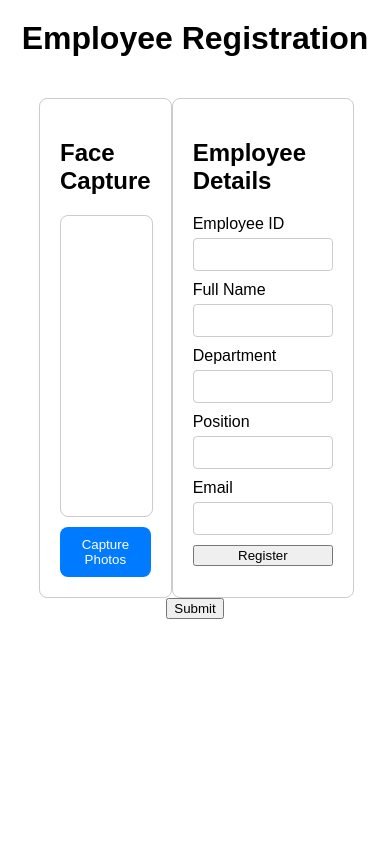
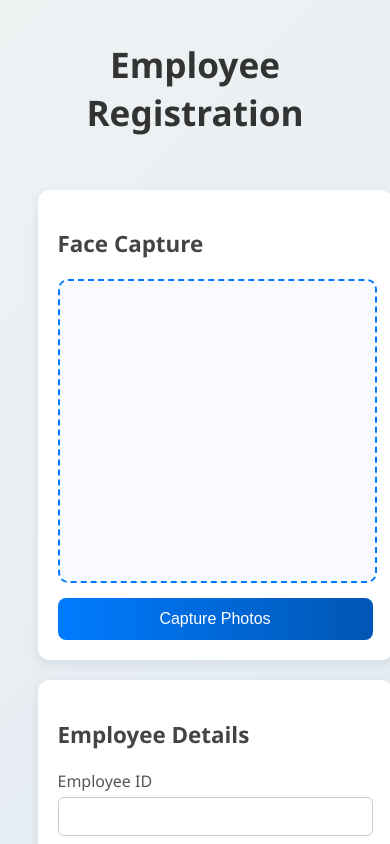
Before and after one commit to heshanpasindusankalpa/face-attendance-system, a React (Create React App) app: page /Reg in a window 390 px wide. Shown: the top 844 px of the page. Built offline with nearby package versions, Linux system fonts and the light colour scheme.

Commit message:
Update reg.css

```diff
--- a/src/Pages/Registration/reg.css
+++ b/src/Pages/Registration/reg.css
@@ -1,70 +1,133 @@
+/* Container Styling */
 .container {
   display: flex;
   flex-direction: column;
   align-items: center;
-  font-family: Arial, sans-serif;
+  font-family: 'Segoe UI', Arial, sans-serif;
+  background: linear-gradient(135deg, #eef2f3, #dfe9f3);
+  min-height: 100vh;
+  padding: 20px;
 }
 
+/* Title */
 h1 {
   margin-top: 20px;
+  font-size: 2.2rem;
+  color: #333;
+  font-weight: 700;
+  text-align: center;
 }
 
+/* Error message */
+.error-message {
+  background-color: #ffe5e5;
+  color: #b00020;
+  padding: 10px 15px;
+  border-radius: 6px;
+  margin-top: 15px;
+  font-size: 0.95rem;
+  box-shadow: 0 2px 6px rgba(0,0,0,0.08);
+}
+
+/* Main Form Layout */
 .registration-form {
   display: flex;
   justify-content: space-between;
-  width: 80%;
-  margin-top: 20px;
+  width: 90%;
+  margin-top: 30px;
+  gap: 20px;
+  flex-wrap: wrap;
 }
 
+/* Sections */
 .face-capture, .employee-details {
+  background: #fff;
   width: 45%;
+  min-width: 300px;
   padding: 20px;
-  border: 1px solid #ccc;
-  border-radius: 8px;
+  border-radius: 12px;
+  box-shadow: 0 4px 12px rgba(0,0,0,0.08);
+  transition: transform 0.2s ease, box-shadow 0.2s ease;
+}
+
+.face-capture:hover, .employee-details:hover {
+  transform: translateY(-3px);
+  box-shadow: 0 6px 16px rgba(0,0,0,0.12);
 }
 
 .face-capture h2, .employee-details h2 {
   margin-bottom: 20px;
+  color: #444;
+  font-size: 1.4rem;
+  font-weight: 600;
 }
 
+/* Camera Box */
 .capture-box {
   width: 100%;
   height: 300px;
-  border: 1px solid #ccc;
-  border-radius: 8px;
+  border: 2px dashed #007bff;
+  border-radius: 10px;
   display: flex;
   justify-content: center;
   align-items: center;
-  margin-bottom: 10px;
+  margin-bottom: 15px;
+  background: #f8faff;
+  overflow: hidden;
+}
+
+.capture-box img {
+  object-fit: cover;
 }
 
 .camera-icon {
-  width: 50px;
-  height: 50px;
-  /*background: url('camera_icon.png') no-repeat center center;*/
-  background-size: contain;
+  display: flex;
+  justify-content: center;
+  align-items: center;
+  color: #007bff;
+  font-weight: 500;
+  cursor: pointer;
+  transition: color 0.2s ease;
 }
 
+.camera-icon:hover {
+  color: #0056b3;
+}
+
+/* Capture Button */
 .capture-button {
   width: 100%;
-  padding: 10px;
-  background-color: #007bff;
+  padding: 12px;
+  background: linear-gradient(90deg, #007bff, #0056b3);
   color: white;
   border: none;
   border-radius: 8px;
+  font-size: 1rem;
   cursor: pointer;
+  transition: background 0.3s ease;
 }
 
-.guidelines {
+.capture-button:hover {
+  background: linear-gradient(90deg, #0056b3, #00408f);
+}
+
+/* Captured Images Preview */
+.captured-preview {
+  display: flex;
+  flex-wrap: wrap;
   margin-top: 10px;
 }
 
-.guidelines ul {
-  padding: 0;
-  list-style-type: disc;
-  margin-left: 20px;
+.captured-preview img {
+  width: 80px;
+  height: 80px;
+  border-radius: 6px;
+  margin: 5px;
+  object-fit: cover;
+  box-shadow: 0 2px 6px rgba(0,0,0,0.1);
 }
 
+/* Form Fields */
 .employee-details form {
   display: flex;
   flex-direction: column;
@@ -72,30 +135,58 @@ h1 {
 
 .employee-details label {
   margin-bottom: 5px;
+  font-weight: 500;
+  color: #555;
 }
 
 .employee-details input {
-  margin-bottom: 10px;
-  padding: 8px;
-  border: 1px solid #ccc;
-  border-radius: 4px;
+  margin-bottom: 12px;
+  padding: 10px;
+  border: 1.5px solid #ccc;
+  border-radius: 6px;
+  font-size: 0.95rem;
+  transition: border-color 0.2s ease, box-shadow 0.2s ease;
 }
 
-.register-button {
-  padding: 10px;
-  background-color: #007bff;
+.employee-details input:focus {
+  border-color: #007bff;
+  box-shadow: 0 0 4px rgba(0,123,255,0.4);
+  outline: none;
+}
+
+/* Footer Submit Button */
+.footer {
+  margin-top: 20px;
+}
+
+.submit-button {
+  padding: 12px 24px;
+  background: linear-gradient(90deg, #284ea7, #213788);
   color: white;
+  font-size: 1.05rem;
   border: none;
   border-radius: 8px;
   cursor: pointer;
+  transition: background 0.3s ease;
 }
 
-.video-register {
-  margin-top: 20px;
-  text-align: center;
+.submit-button:hover {
+  background: linear-gradient(90deg, #218838, #1a6f2e);
 }
 
-.video-register img {
-  width: 100px;
-  height: auto;
+.submit-button:disabled {
+  background: #ccc;
+  cursor: not-allowed;
 }
+
+/* Responsive */
+@media (max-width: 768px) {
+  .registration-form {
+    flex-direction: column;
+    align-items: center;
+  }
+
+  .face-capture, .employee-details {
+    width: 100%;
+  }
+}
```
